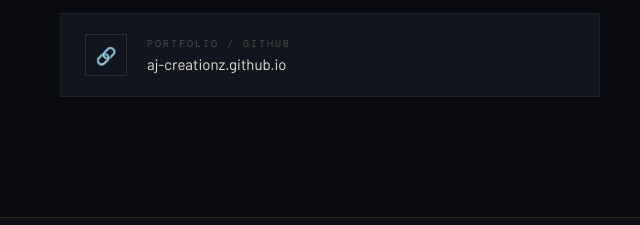
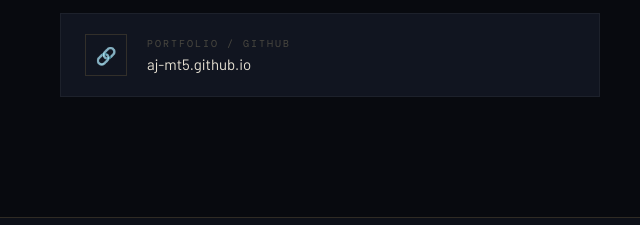
Before and after one commit to aj-mt5/aj-mt5.github.io, a plain HTML site: page index.html in a window 1280 px wide. Shown: the part 4760-4985 px from the top of the page, 0-640 px from the left. Drawn offline with nearby package versions, Linux system fonts and the light colour scheme; a web font is replaced by a local one.

Commit message:
Update GitHub links in index.html

```diff
--- a/index.html
+++ b/index.html
@@ -1154,11 +1154,11 @@
               <span class="contact-link-value">linkedin.com/in/ajay-k-a2z</span>
             </div>
           </a>
-          <a href="https://aj-creationz.github.io" target="_blank" class="contact-link">
+          <a href="https://aj-mt5.github.io" target="_blank" class="contact-link">
             <div class="contact-link-icon">🔗</div>
             <div>
               <span class="contact-link-label">Portfolio / GitHub</span>
-              <span class="contact-link-value">aj-creationz.github.io</span>
+              <span class="contact-link-value">aj-mt5.github.io</span>
             </div>
           </a>
         </div>
@@ -1197,7 +1197,7 @@
   </div>
   <div class="footer-right">
     <a href="https://linkedin.com/in/ajay-k-a2z" target="_blank" class="footer-social" title="LinkedIn">in</a>
-    <a href="https://aj-creationz.github.io" target="_blank" class="footer-social" title="GitHub">⌨</a>
+    <a href="https://aj-mt5.github.io" target="_blank" class="footer-social" title="GitHub">⌨</a>
     <a href="mailto:ajay171098@gmail.com" class="footer-social" title="Email">✉</a>
   </div>
 </footer>
```
